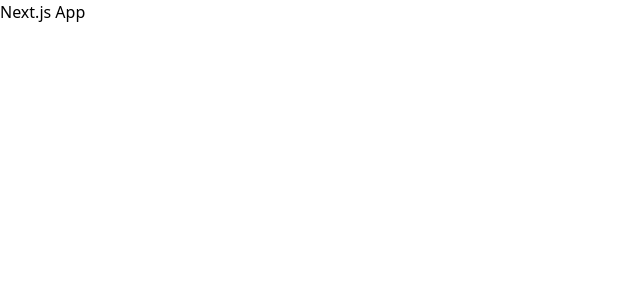
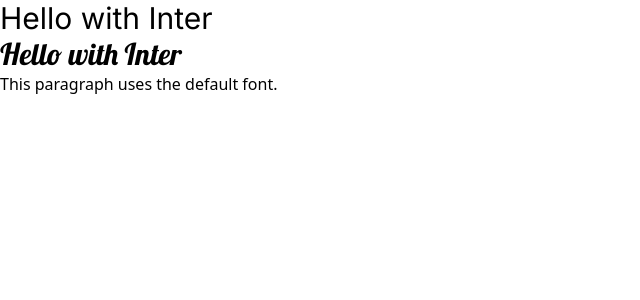
Before and after one commit to binyamcheru/Devflow-Nextjs-Project, a Next.js app: page / in a window 1280 px wide. Shown: the top 300 px of the page, without its empty margins (0-640 px from the left). Built offline with nearby package versions, Linux system fonts and the light colour scheme.

Commit message:
add font and see how to use fonts

```diff
--- a/app/globals.css
+++ b/app/globals.css
@@ -43,8 +43,9 @@
 
   --breakpoint-xs: 420px;
 
-  --font-inter: var(--font-inter);
   --font-space-grotesk: var(--font-space-grotesk);
+  --font-inter: var(--font-inter), sans-serif;
+  --font-lobster: var(--font-lobster), cursive;
 }
 
 /*
--- a/app/layout.tsx
+++ b/app/layout.tsx
@@ -1,15 +1,16 @@
 import type { Metadata } from "next";
-import { Geist, Geist_Mono as GeistMono } from "next/font/google";
+import { Inter, Lobster } from "next/font/google";
 import "./globals.css";
 
-const geistSans = Geist({
-  variable: "--font-geist-sans",
+const inter = Inter({
   subsets: ["latin"],
+  variable: "--font-inter", // expose Inter as a CSS variable
 });
 
-const geistMono = GeistMono({
-  variable: "--font-geist-mono",
+const lobster = Lobster({
+  weight: "400",
   subsets: ["latin"],
+  variable: "--font-lobster",
 });
 
 export const metadata: Metadata = {
@@ -24,9 +25,7 @@
 }>) {
   return (
     <html lang="en">
-      <body
-        className={`${geistSans.variable} ${geistMono.variable} antialiased`}
-      >
+      <body className={`${inter.variable} ${lobster.variable} antialiased`}>
         {children}
       </body>
     </html>
--- a/app/page.tsx
+++ b/app/page.tsx
@@ -1,5 +1,9 @@
 export default function Home() {
   return (
-    <h1>Next.js App</h1>
+    <>
+      <h1 className="font-inter text-3xl">Hello with Inter</h1>
+      <h1 className="font-lobster text-3xl">Hello with Inter</h1>
+      <p>This paragraph uses the default font.</p>
+    </>
   );
 }
```
